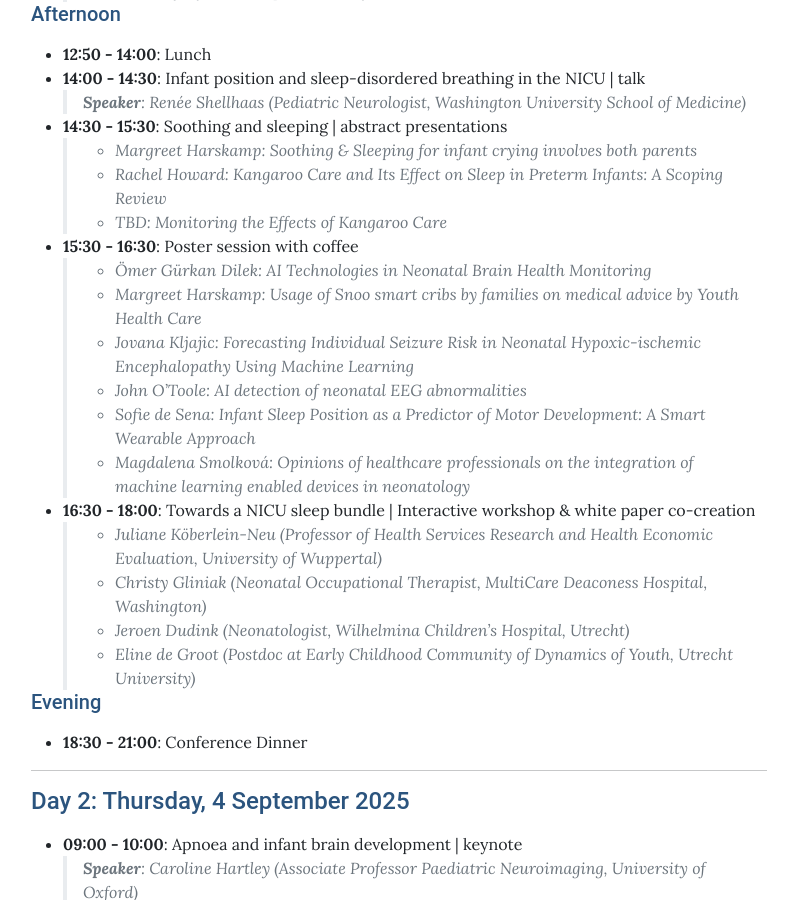
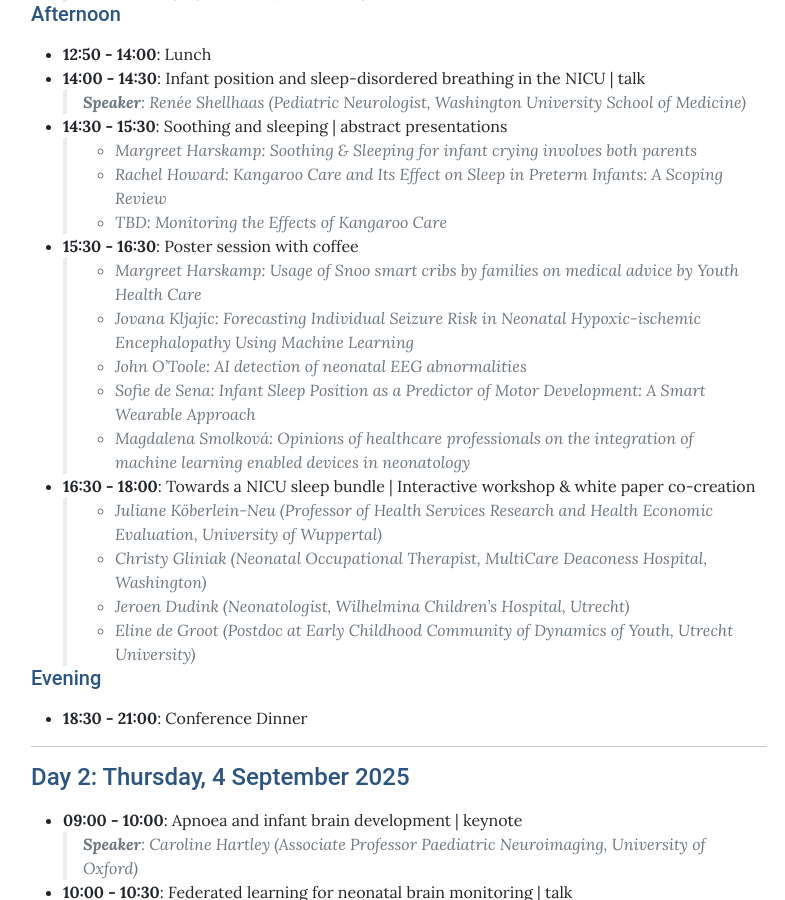
Before and after one commit to nestconf25/nestconf25.github.io, a Jekyll site: the page built from pages/program.md, in a window 1280 px wide and 900 px high, scrolled down 791 px. Shown: the whole window, without its empty margins (241-1026 px from the left). Built offline with Jekyll 4.4.1, drawn with Linux system fonts in a browser that asks for light colours.

Commit message:
Update program (remove DILEK)

```diff
--- a/pages/program.md
+++ b/pages/program.md
@@ -33,7 +33,7 @@ permalink: /program/
   <li style="list-style: none;"></li>
 </ul>
 - **15:30 - 16:30**: Poster session with coffee
-  >- *Ömer Gürkan Dilek: AI Technologies in Neonatal Brain Health Monitoring*
+  <!-- >- *Ömer Gürkan Dilek: AI Technologies in Neonatal Brain Health Monitoring* -->
   >- *Margreet Harskamp: Usage of Snoo smart cribs by families on medical advice by Youth Health Care*
   >- *Jovana Kljajic: Forecasting Individual Seizure Risk in Neonatal Hypoxic-ischemic Encephalopathy Using Machine Learning*
   >- *John O'Toole: AI detection of neonatal EEG abnormalities*
```
